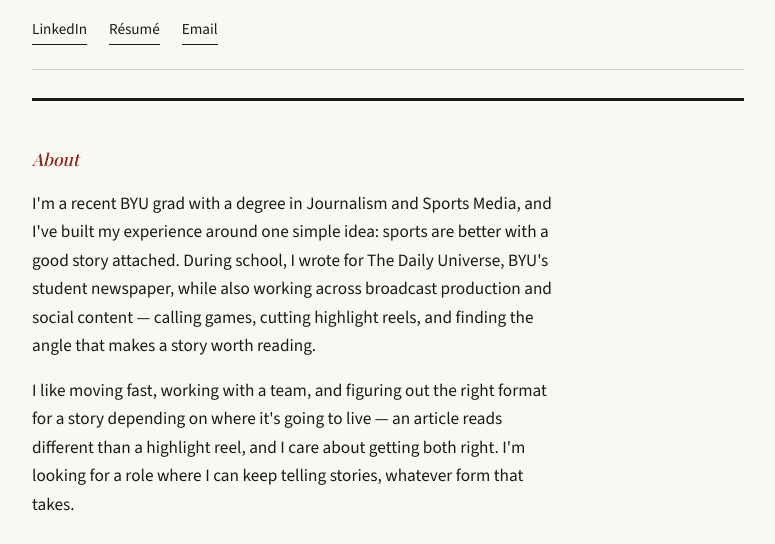
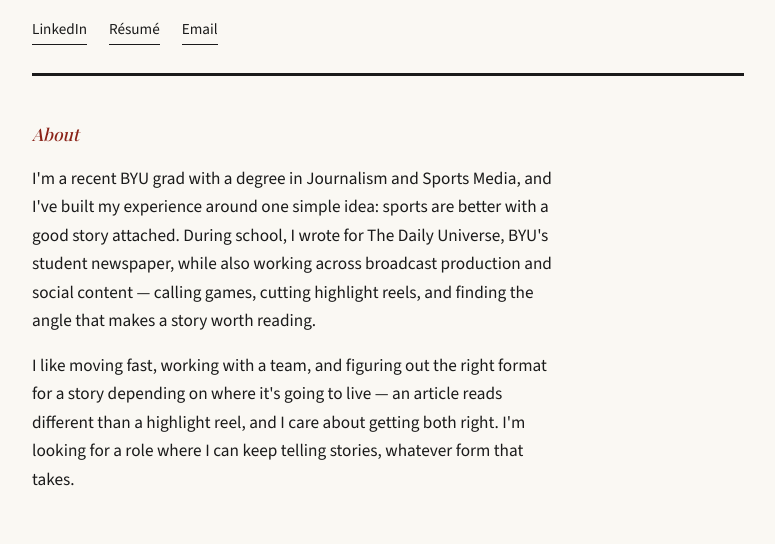
Before and after one commit to emclayburn/KallinResume, a plain HTML site: page index.html in a window 1280 px wide. Shown: the part 222-766 px from the top of the page, without its empty margins (252-1027 px from the left). Drawn offline with nearby package versions, Linux system fonts and the light colour scheme; a web font is replaced by a local one.

Commit message:
fix a line error

```diff
--- a/index.html
+++ b/index.html
@@ -210,7 +210,6 @@
       <a href="resume.pdf" target="_blank">Résumé</a>
       <a href="mailto:freestonekallin10@gmail.com">Email</a>
     </div>
-    <div class="masthead-rule"></div>
   </header>
 
   <section class="about">
```
